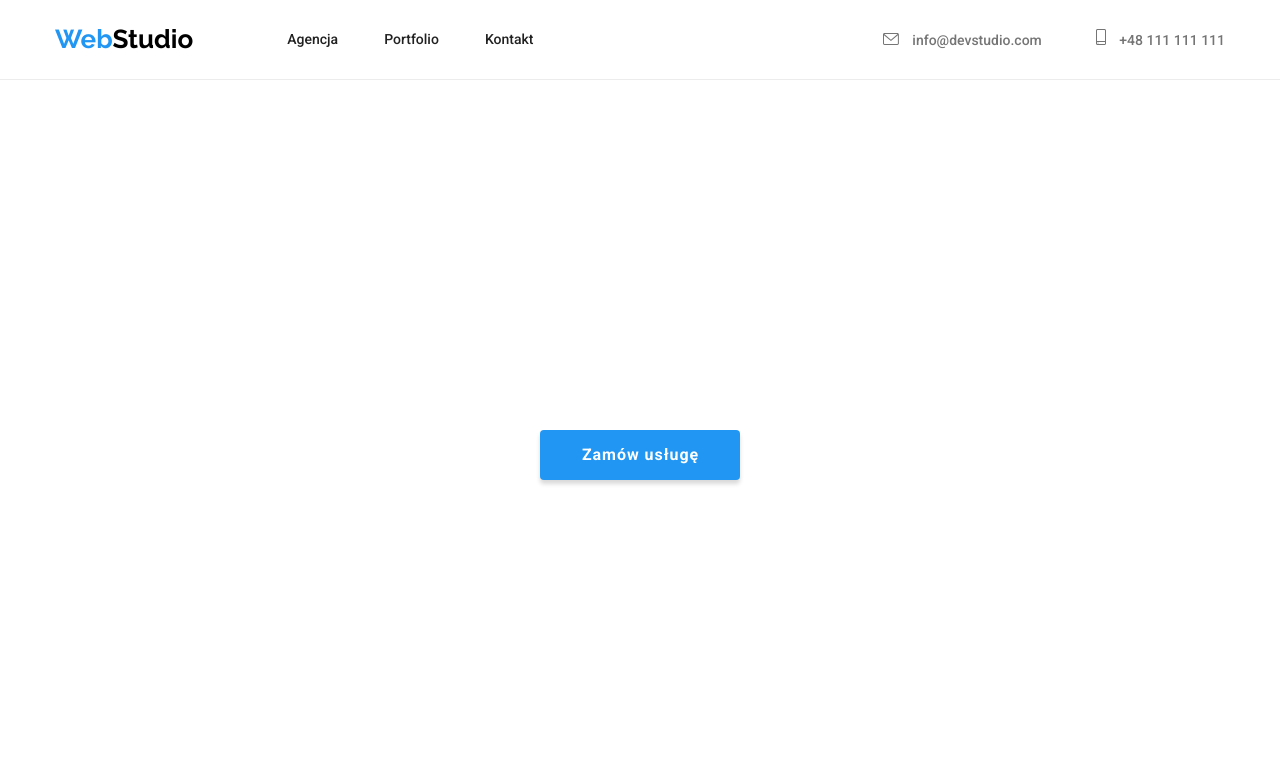
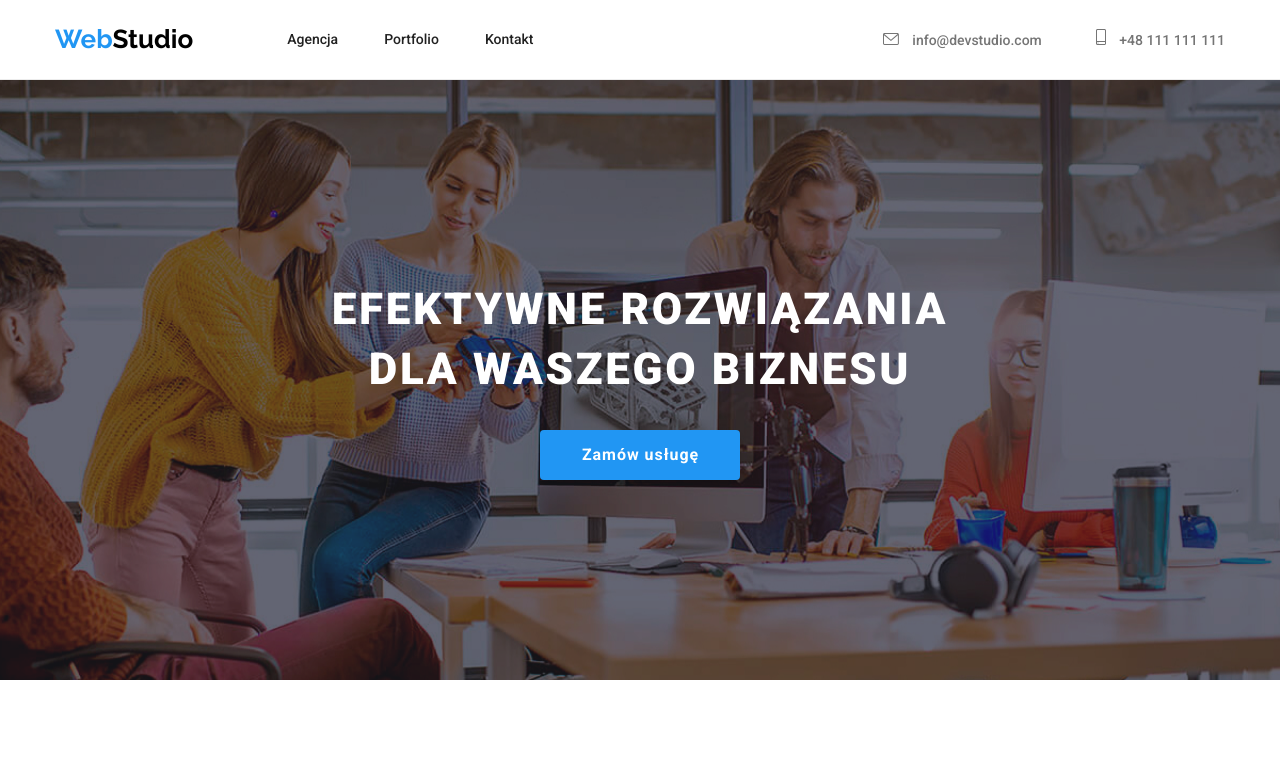
Before and after one commit to TomaszPawelec94/goit-markup-hw-04, a plain HTML site: page index.html in a window 1280 px wide. Shown: the top 771 px of the page. Drawn offline with nearby package versions, Linux system fonts and the light colour scheme; the site is published under a folder, as on GitHub Pages, so addresses that start at the root find nothing.

Commit message:
Update styles.css

```diff
--- a/css/styles.css
+++ b/css/styles.css
@@ -189,7 +189,7 @@ ul {
   padding-top: 200px;
   padding-bottom: 200px;
   background-color: rgba(47, 48, 58, 0.4);
-  background: url("/../images/overlay.png"), url("/../images/background.jpg");
+  background: url("../images/overlay.png"), url("../images/background.jpg");
   background-repeat: no-repeat;
   background-position: center;
   /* max-width: 1600px; */
```
